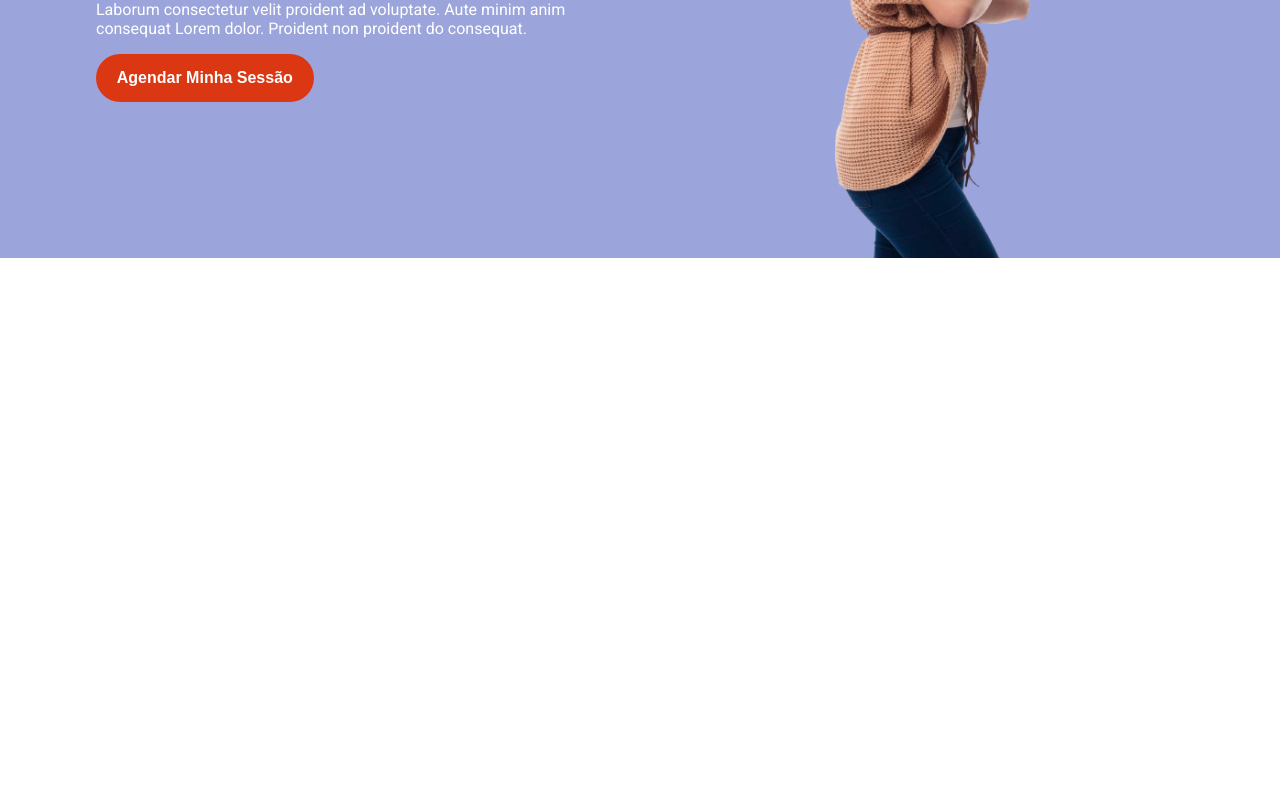
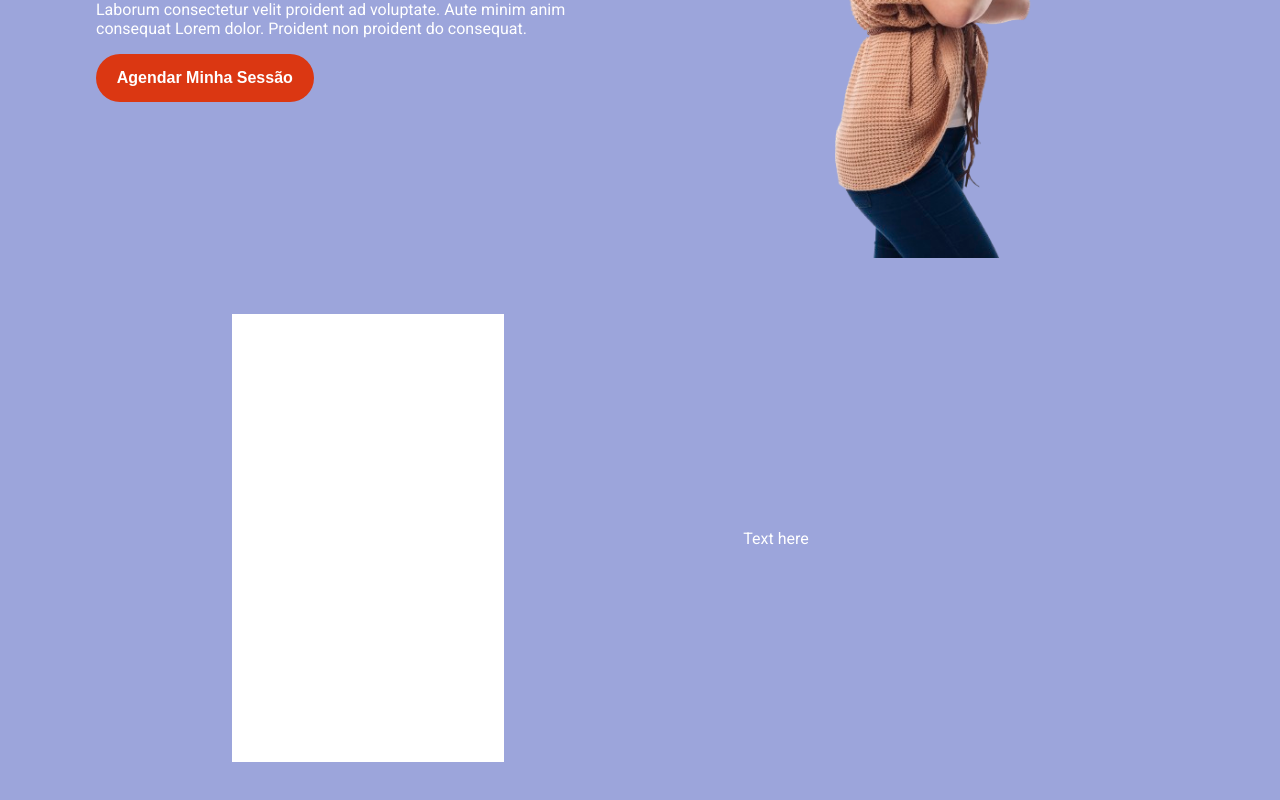
Before and after one commit to natharaujos/psicologist-landing-page, a React (Vite) app: page / in a window 1280 px wide. Shown: the part 398-1198 px from the top of the page. Before the commit the page ends 800 px from the top, so only its background shows below. Built offline with nearby package versions, Linux system fonts and the light colour scheme; the HTML template or start-up script is replaced by a standard one.

Commit message:
feat: initial implementation of section about me

```diff
--- a/src/App.tsx
+++ b/src/App.tsx
@@ -1,4 +1,5 @@
 import Navbar from "./components/Navbar";
+import AboutMe from "./sections/AboutMe/AboutMe";
 import Presentation from "./sections/Presentation/Presentation";
 
 function App() {
@@ -6,6 +7,7 @@ function App() {
     <>
       <Navbar />
       <Presentation />
+      <AboutMe />
     </>
   );
 }
--- a/src/sections/AboutMe/AboutMe.tsx
+++ b/src/sections/AboutMe/AboutMe.tsx
@@ -0,0 +1,33 @@
+import PictureAboutMe from "./components/PictureAboutMe/PictureAboutMe";
+import Container from "./styles/Container";
+import Structure from "./styles/Structure";
+
+function AboutMe() {
+  return (
+    <Structure>
+      <Container>
+        <PictureAboutMe />
+        <div style={{ width: "50%" }}>
+          <div
+            style={{ display: "flex", height: "100%", alignItems: "center" }}
+          >
+            <div
+              style={{
+                color: "white",
+                maxHeight: "100%",
+                width: "50%",
+                alignSelf: "center",
+                display: "flex",
+                justifyContent: "center",
+              }}
+            >
+              Text here
+            </div>
+          </div>
+        </div>
+      </Container>
+    </Structure>
+  );
+}
+
+export default AboutMe;
--- /dev/null
+++ b/src/sections/AboutMe/components/PictureAboutMe/PictureAboutMe.tsx
@@ -0,0 +1,28 @@
+import WhiteRectangle from "./styles/WhiteRectangle";
+
+function PictureAboutMe() {
+  return (
+    <div
+      style={{
+        width: "50%",
+        display: "flex",
+        height: "100%",
+        alignItems: "center",
+      }}
+    >
+      <div
+        style={{
+          width: "100%",
+          height: "100%",
+          display: "flex",
+          alignItems: "center",
+          justifyContent: "center",
+        }}
+      >
+        <WhiteRectangle />
+      </div>
+    </div>
+  );
+}
+
+export default PictureAboutMe;
--- /dev/null
+++ b/src/sections/AboutMe/components/PictureAboutMe/styles/WhiteRectangle.ts
@@ -0,0 +1,9 @@
+import styled from "styled-components";
+
+const WhiteRectangle = styled.div`
+  height: 80%;
+  width: 50%;
+  background-color: white;
+`;
+
+export default WhiteRectangle;
--- /dev/null
+++ b/src/sections/AboutMe/styles/Container.ts
@@ -0,0 +1,10 @@
+import styled from "styled-components";
+
+const Container = styled.div`
+  height: 100%;
+  width: 100%;
+  display: flex;
+  padding: 0 6rem;
+`;
+
+export default Container;
```
Also changed, not shown: src/sections/AboutMe/components/Infos/Infos.tsx (added).
